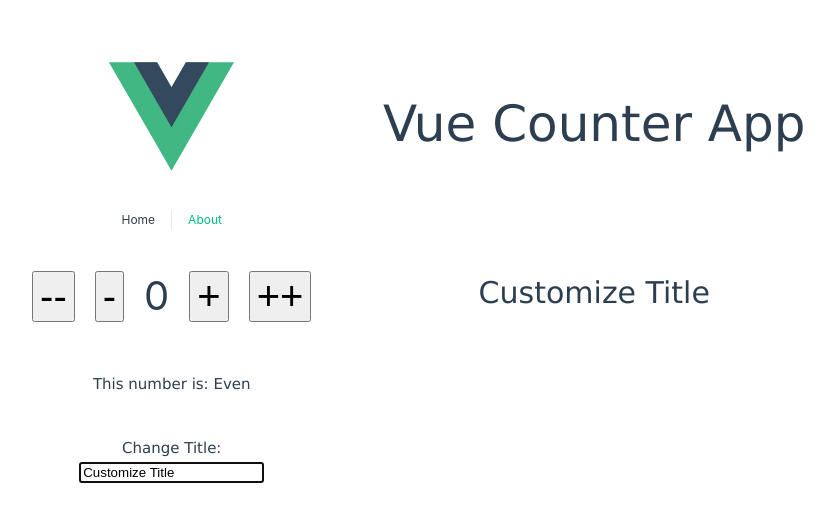
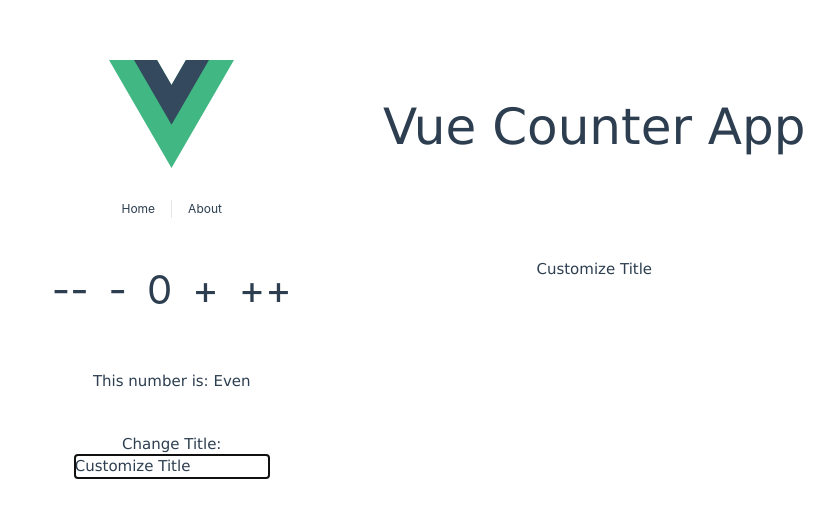
Before and after one commit to AzeemAli14/Vue-Note-App, a Vue app: page / in a window 1280 px wide. Shown: the part 130-652 px from the top of the page, without its empty margins (257-1091 px from the left). Built offline with nearby package versions, Linux system fonts and the light colour scheme.

Commit message:
--tailwind-config-and-postcss-added

```diff
--- a/package.json
+++ b/package.json
@@ -14,6 +14,9 @@
   },
   "devDependencies": {
     "@vitejs/plugin-vue": "^4.4.0",
+    "autoprefixer": "^10.4.16",
+    "postcss": "^8.4.31",
+    "tailwindcss": "^3.3.5",
     "vite": "^4.4.11"
   }
 }
--- /dev/null
+++ b/postcss.config.js
@@ -0,0 +1,7 @@
+// postcss.config.js
+module.exports = {
+  plugins: {
+    tailwindcss: {},
+    autoprefixer: {},
+  },
+}
--- /dev/null
+++ b/src/index.css
@@ -0,0 +1,4 @@
+/* ./src/index.css */
+@tailwind base;
+@tailwind components;
+@tailwind utilities;
--- a/src/main.js
+++ b/src/main.js
@@ -5,6 +5,7 @@
 
 import App from './App.vue'
 import router from './router'
+import './index.css'
 
 const app = createApp(App)
 
--- /dev/null
+++ b/tailwind.config.js
@@ -0,0 +1,13 @@
+/** @type {import('tailwindcss').Config} */
+// tailwind.config.js
+module.exports = {
+  purge: ['./index.html', './src/**/*.{vue,js,ts,jsx,tsx}'],
+  darkMode: false, // or 'media' or 'class'
+  theme: {
+    extend: {},
+  },
+  variants: {
+    extend: {},
+  },
+  plugins: [],
+}
```
Also changed, not shown: 1 other file (tests, documents, lock files or other folders).
